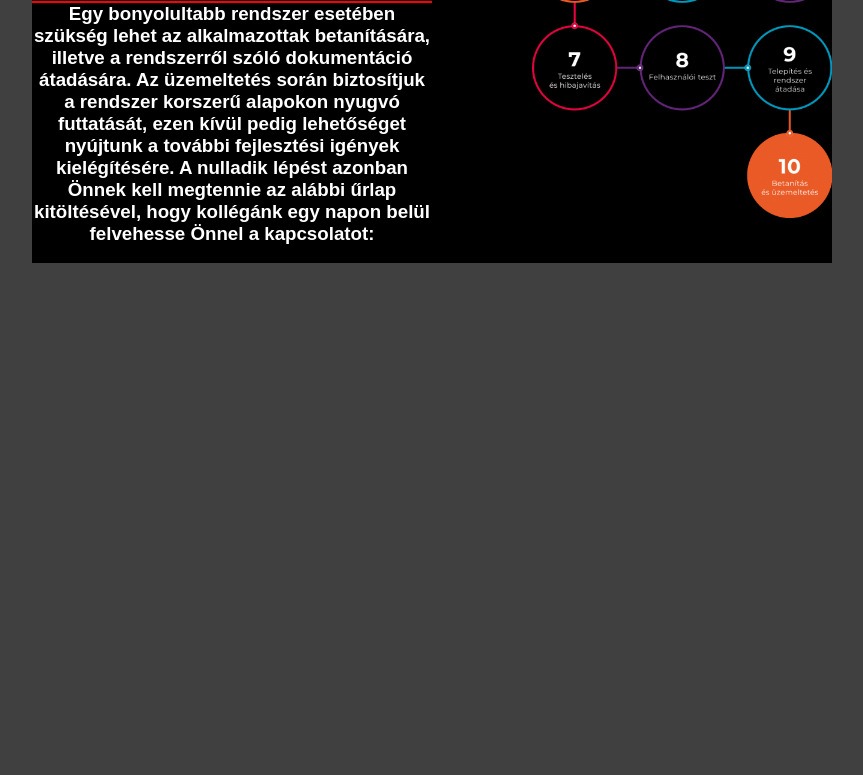
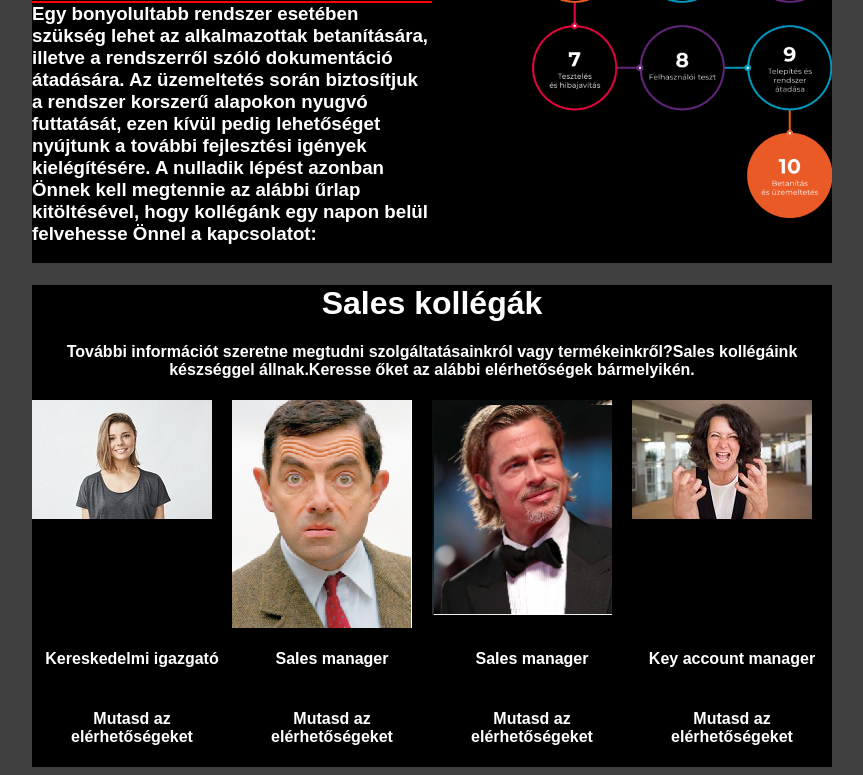
Before and after one commit to baalintka/Html.css.gyakorlas, a plain HTML site: page index.html in a window 1280 px wide. Shown: the part 846-1621 px from the top of the page, without its empty margins (208-1071 px from the left). Before the commit the page ends 1117 px from the top, so only its background shows below. Drawn offline with Linux system fonts and the light colour scheme.

Commit message:
https://github.com/baalintka/Html.css.gyakorlas.git

```diff
--- a/index.html
+++ b/index.html
@@ -78,8 +78,33 @@
 
       </div>
     <div class="tartalom3">
+      <div class="cikk4">
+      <h1>Sales kollégák</h1>
+      <h4>További információt szeretne megtudni szolgáltatásainkról vagy termékeinkről?Sales kollégáink készséggel állnak.Keresse őket az alábbi elérhetőségek bármelyikén.</h4>
+      </div>
+      <div class="cikk5">
+        <img src="az-igazan-sikeres-emberek-titkai.jpg" alt="lel" />
+        <img src="bean.png" alt="lel" />
+        <img src="sasNévtelen.png" alt="lel" />
+        <img src="images.jpg" alt="lel" />
 
       </div>
+      <div class="cikk6">
+        <h4>Kereskedelmi igazgató</h4>
+        <h4>Sales manager</h4>
+        <h4>Sales manager</h4>
+        <h4>Key account manager</h4>
+      </div>
+      <div class="cikk7">
+        <h4>Mutasd az elérhetőségeket</h4>
+        <h4>Mutasd az elérhetőségeket</h4>
+        <h4>Mutasd az elérhetőségeket</h4>
+        <h4>Mutasd az elérhetőségeket</h4>
+      </div>
+    </div>
+
+</div>
+
 </body>
 
 </html>
--- a/style.css
+++ b/style.css
@@ -27,6 +27,28 @@ body {
     background-color: black;
     display: grid;
     grid-template-columns: 1fr 1fr;
+
+}
+.tartalom3{
+    background-color: black;
+
+
+
+}
+.cikk5{
+    display: grid;
+    grid-template-columns: 1fr 1fr 1fr 1fr;
+
+
+}
+.cikk6{
+    display: grid;
+    grid-template-columns: 1fr 1fr 1fr 1fr;
+
+}
+.cikk7{
+    display: grid;
+    grid-template-columns: 1fr 1fr 1fr 1fr;
 
 }
 
@@ -59,6 +81,9 @@ img#jobb{
     border-width: 2px  ;
 
 }
+.cikk3{
+    text-align: left;
+}
 
 @media only screen and (max-width: 600px) {
     #menu ul {
@@ -71,3 +96,10 @@ img#jobb{
     }
 
 }
+@media only screen and (max-width: 600px) {
+    .tartalom2{
+        grid-template-columns: 1fr;
+
+    }
+
+}
```
Also changed, not shown: az-igazan-sikeres-emberek-titkai.jpg (added), bean.png (added), images.jpg (added), sasNévtelen.png (added), 1 other file. Lines whose indentation alone changed are shown as unchanged.
